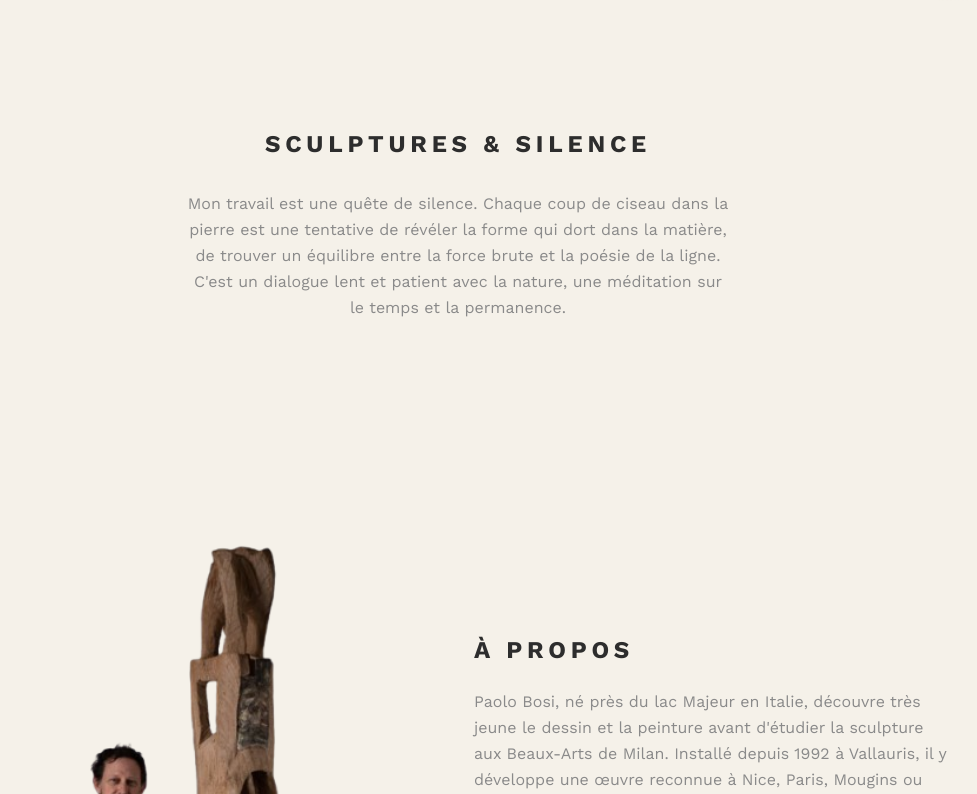
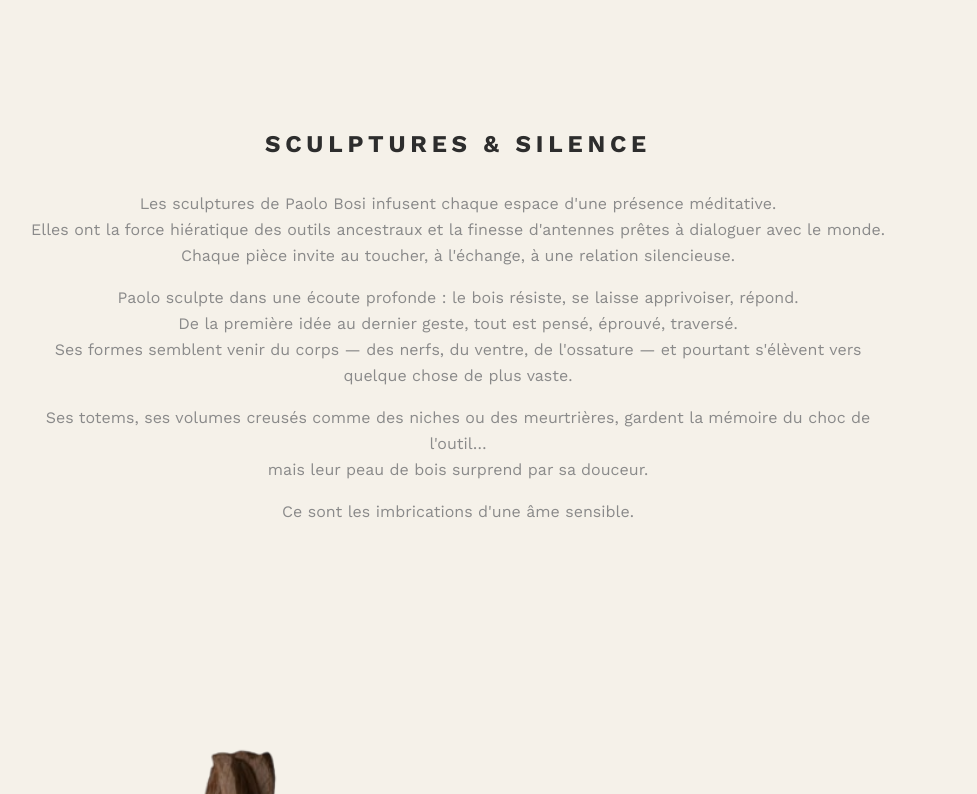
Before and after one commit to marionsmlg/paolo-bosi, a React (Vite) app: page / in a window 1280 px wide. Shown: the part 1526-2320 px from the top of the page, without its empty margins (182-1159 px from the left). Built offline with nearby package versions, Linux system fonts and the light colour scheme.

Commit message:
add text philosophy and atelier

```diff
--- a/index.html
+++ b/index.html
@@ -4,7 +4,7 @@
     <meta charset="UTF-8" />
     <link rel="icon" type="image/svg+xml" href="/vite.svg" />
     <meta name="viewport" content="width=device-width, initial-scale=1.0" />
-    <title>Paolo Bosi - Sculpteur</title>
+    <title>Paolo Bosi</title>
     <link rel="preconnect" href="https://fonts.googleapis.com" />
     <link rel="preconnect" href="https://fonts.gstatic.com" crossorigin />
     <link
--- a/src/Atelier.jsx
+++ b/src/Atelier.jsx
@@ -23,12 +23,24 @@ export default function Atelier() {
             aria-label="Totem en cours de travail dans l'atelier"
           />
         </div>
-        <p className="mt-8 max-w-xl text-center text-base leading-relaxed text-text-secondary dark:text-text-secondary-dark">
-          L'atelier est mon sanctuaire. Un lieu où la poussière de marbre raconte
-          des histoires et où chaque outil est une extension de ma main. C'est ici,
-          dans cette lumière filtrée, que les idées prennent corps et que la pierre
-          commence à parler.
-        </p>
+        <div className="mt-8 max-w-4xl text-center text-base leading-relaxed text-text-secondary dark:text-text-secondary-dark space-y-4">
+          <p>
+            L'atelier de Vallauris est un monde en soi : briques trouées, sciure de bois, câbles, poulies, fragments de matière tranchés net.<br />
+            Un apparent chaos d'où émergent des formes d'une précision presque prothétique.
+          </p>
+          <p>
+            Paolo travaille le bois dense, celui qui résiste, celui qui oblige à écouter avant d'agir.<br />
+            Son geste est longuement médité, précédé d'heures de silence où la forme se révèle peu à peu.
+          </p>
+          <p>
+            Dans ses sculptures, il associe parfois la terre cuite — une argile qu'il façonne puis imbrique comme un contrepoint au bois.<br />
+            Ces inserts ajustent les volumes, créent des tensions, relient les différentes masses comme des articulations secrètes.
+          </p>
+          <p>
+            Dans cette lumière filtrée, parmi les outils, la poussière et les chutes de matière, les sculptures attendent leur transformation —<br />
+            comme des corps en devenir.
+          </p>
+        </div>
       </div>
     </section>
   );
--- a/src/Gallery.jsx
+++ b/src/Gallery.jsx
@@ -353,10 +353,10 @@ export default function Gallery() {
             </>
           )}
 
-          <div className="absolute inset-y-0 left-0 w-12 md:w-20 pointer-events-none z-10" style={{
+          <div className="absolute inset-y-0 left-0 w-12  pointer-events-none z-10" style={{
             background: 'linear-gradient(to right, var(--gradient-color) 0%, var(--gradient-color) 2%, transparent 100%)'
           }}></div>
-          <div className="absolute inset-y-0 right-0 w-12 md:w-20 pointer-events-none z-10" style={{
+          <div className="absolute inset-y-0 right-0 w-12 pointer-events-none z-10" style={{
             background: 'linear-gradient(to left, var(--gradient-color) 0%, var(--gradient-color) 2%, transparent 100%)'
           }}></div>
         </div>
--- a/src/Philosophy.jsx
+++ b/src/Philosophy.jsx
@@ -1,17 +1,29 @@
 export default function Philosophy() {
   return (
     <section className="w-full py-16 md:py-24">
-      <div className="mx-auto flex max-w-xl flex-col items-center px-4 text-center">
+      <div className="mx-auto flex max-w-4xl flex-col items-center px-4 text-center">
         <h2 className="text-2xl font-bold uppercase leading-tight tracking-[0.2em]">
           SCULPTURES &amp; SILENCE
         </h2>
-        <p className="mt-8 text-base leading-relaxed text-text-secondary dark:text-text-secondary-dark">
-          Mon travail est une quête de silence. Chaque coup de ciseau dans la
-          pierre est une tentative de révéler la forme qui dort dans la matière,
-          de trouver un équilibre entre la force brute et la poésie de la ligne.
-          C'est un dialogue lent et patient avec la nature, une méditation sur le
-          temps et la permanence.
-        </p>
+        <div className="mt-8 text-base leading-relaxed text-text-secondary dark:text-text-secondary-dark space-y-4">
+          <p>
+            Les sculptures de Paolo Bosi infusent chaque espace d'une présence méditative.<br />
+            Elles ont la force hiératique des outils ancestraux et la finesse d'antennes prêtes à dialoguer avec le monde.<br />
+            Chaque pièce invite au toucher, à l'échange, à une relation silencieuse.
+          </p>
+          <p>
+            Paolo sculpte dans une écoute profonde : le bois résiste, se laisse apprivoiser, répond.<br />
+            De la première idée au dernier geste, tout est pensé, éprouvé, traversé.<br />
+            Ses formes semblent venir du corps — des nerfs, du ventre, de l'ossature — et pourtant s'élèvent vers quelque chose de plus vaste.
+          </p>
+          <p>
+            Ses totems, ses volumes creusés comme des niches ou des meurtrières, gardent la mémoire du choc de l'outil…<br />
+            mais leur peau de bois surprend par sa douceur.
+          </p>
+          <p>
+            Ce sont les imbrications d'une âme sensible.
+          </p>
+        </div>
       </div>
     </section>
   );
```
